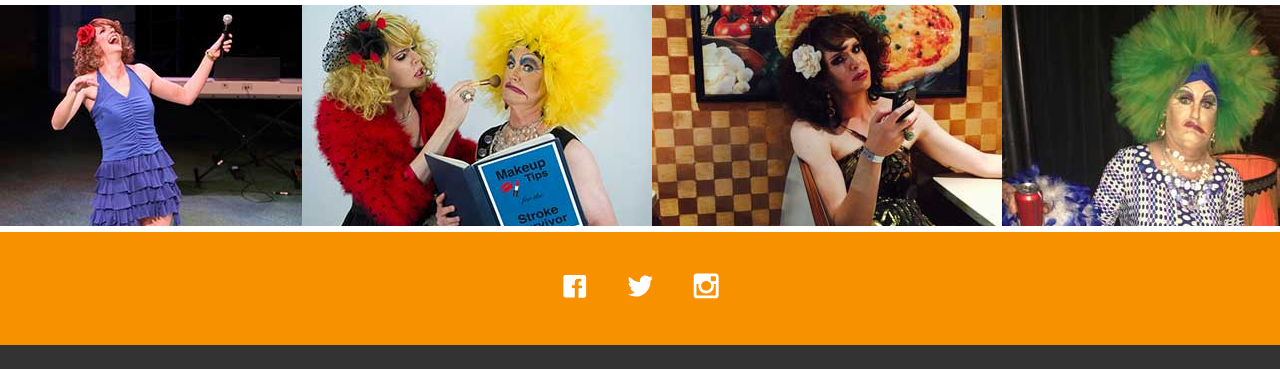
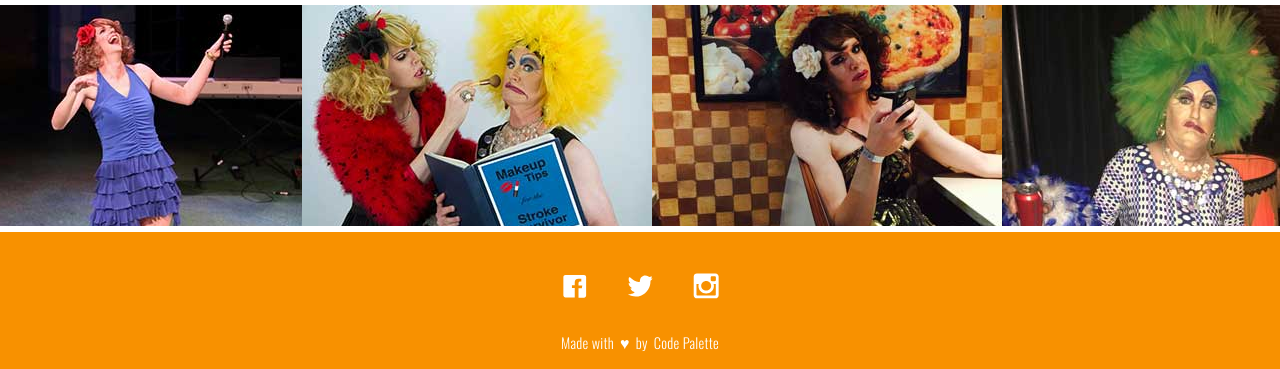
Before and after one commit to jdaudier/ladywinifred, a Node server app: page / in a window 1280 px wide. Shown: the part 2226-2595 px from the top of the page. Before the commit the page ends 2571 px from the top, so only its background shows below. Run offline with Node 20, Linux system fonts and the light colour scheme; some libraries are stand-ins or nearby versions.

Commit message:
Add attribution

```diff
--- a/public/stylesheets/style.css
+++ b/public/stylesheets/style.css
@@ -243,6 +243,25 @@ footer {
 .icon:hover {
   fill: #3c4651;
 }
+.credit {
+  color: #fff;
+  font-size: 0.9rem;
+  letter-spacing: 0.28px;
+  text-align: center;
+}
+.credit span {
+  font-size: 1rem;
+  margin-right: 6px;
+  margin-left: 6px;
+}
+.credit .link {
+  color: #fff;
+  margin-left: 6px;
+  text-decoration: none;
+}
+.credit .link:hover {
+  color: #3c4651;
+}
 @-moz-keyframes bannermove {
   0% {
     margin-left: 0;
--- a/public/stylesheets/style.styl
+++ b/public/stylesheets/style.styl
@@ -245,3 +245,22 @@ footer
 
   &:hover
     fill $limed-spruce
+
+.credit
+  color white
+  font-size .9rem
+  letter-spacing .28px
+  text-align center
+
+  span
+    font-size 1rem
+    margin-right 6px
+    margin-left 6px
+
+  .link
+    color white
+    margin-left 6px
+    text-decoration none
+
+    &:hover
+      color $limed-spruce
--- a/views/index.jade
+++ b/views/index.jade
@@ -87,3 +87,7 @@ block content
                     a.instagram(href='https://instagram.com/ladywinifredanddidi', target='_blank')
                         svg.icon.instagram
                             use(xlink:href='#instagram')
+            .credit Made with
+                span &hearts;
+                | by
+                a.link(href="http://www.codepalette.com", target="_blank") Code Palette
```
